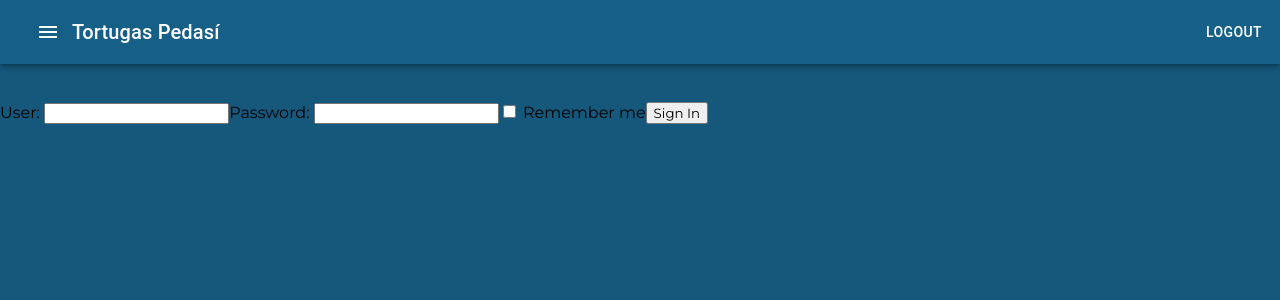
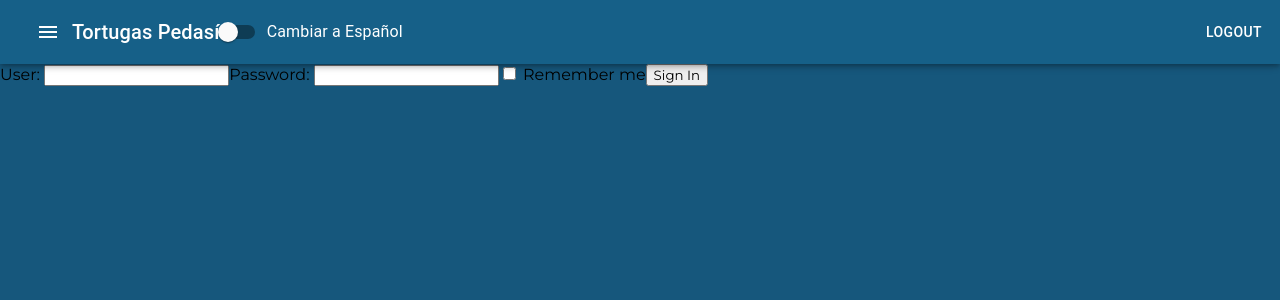
Before and after one commit to CarlosRabid/tortugaspedasi, a React (Create React App) app in the folder tortugaspedasi/: page / in a window 1280 px wide. Shown: the top 300 px of the page. Built offline with nearby package versions, Linux system fonts and the light colour scheme.

Commit message:
working landing

```diff
--- a/tortugaspedasi/src/App.js
+++ b/tortugaspedasi/src/App.js
@@ -7,7 +7,6 @@ import Landing from './Components/Landing';
 import Form from './Components/Form/Form';
 import Spreadsheet from './Components/Spreadsheet/Spreadsheet';
 import Analytics from './Components/Analytics/Analytics';
-import { FormControlLabel, Switch } from '@material-ui/core';
 import './App.css';
 
 
@@ -32,6 +31,7 @@ class App extends Component {
       location: location
     })
   }
+
   changeLanguage = () => {
     const { i18n } = this.props;
     if (this.state.lng === "en") {
@@ -47,20 +47,22 @@ class App extends Component {
   isLoggedIn = () => localStorage.getItem('user') || this.state.userName
 
   logOut = () => {
-    this.setState({ userName: "" })
-    localStorage.clear()
-  }
-
+    this.setState({
+      location: "",
+      userName: "",
+      lng: "en",
+    })
+    localStorage.clear() }
 
   render() {
 
     return (<>
       {/* <button onClick={() => changeLanguage('en')}>en</button>
         <button onClick={() => changeLanguage('es')}>es</button> */}
-      <FormControlLabel
+      {/* <FormControlLabel
         control={<Switch checked={(this.state.lng === "es") ? true : false} onChange={this.changeLanguage} />}
         label={(this.state.lng === "es") ? "Switch to English" : "Cambiar a Español"}
-      />
+      /> */}
       <div>
 
         <BrowserRouter>
@@ -68,8 +70,12 @@ class App extends Component {
           <NavBar location={this.state.location}
             logOut={this.logOut}
             name={this.state.userName}
-            updateNavBar={this.updateNavBar}>
+            updateNavBar={this.updateNavBar}
+            lng={this.state.lng}
+            changeLanguage={this.changeLanguage}>
+
           </NavBar>
+
 
           <Route path="/" exact render={() =>
             (this.state.userName ?
--- a/tortugaspedasi/src/Components/Landing.js
+++ b/tortugaspedasi/src/Components/Landing.js
@@ -1,5 +1,5 @@
 import React, { Component } from 'react';
-import { BrowserRouter as Router, Route, Link } from 'react-router-dom' //do not delete Router Route
+import { BrowserRouter as Router, Route, Link, Redirect } from 'react-router-dom' //do not delete Router Route
 import { withTranslation } from 'react-i18next';
 import Form from './Form/Form';
 import Spreadsheet from './Spreadsheet/Spreadsheet';
@@ -16,10 +16,9 @@ class Landing extends Component {
         }
     }
 
-
-
     render() {
         const { t } = this.props;
+        if(!this.props.isLoggedIn()){return <Redirect to="/"/>}
         return (
 
                 <div className="container">
--- a/tortugaspedasi/src/Components/NavBar.js
+++ b/tortugaspedasi/src/Components/NavBar.js
@@ -8,12 +8,14 @@ import IconButton from "@material-ui/core/IconButton";
 import MenuIcon from "@material-ui/icons/Menu";
 import ToolbarMenu from "./ToolbarMenu";
 import { Button, MenuItem, List, ListItem, ListItemIcon, ListItemText, Divider, Drawer } from "@material-ui/core";
-import { BrowserRouter as Router, Route, Redirect, Link } from 'react-router-dom'; //do NOT delete grayed out ones
+import { BrowserRouter as Router, Route, Redirect, Link } from 'react-router-dom'; //do NOT delete grayed out
 import HomeIcon from '@material-ui/icons/Home';
 import ListAltIcon from '@material-ui/icons/ListAlt';
 import StorageIcon from '@material-ui/icons/Storage';
 import PollIcon from '@material-ui/icons/Poll';
 import { makeStyles } from '@material-ui/core/styles';
+import { FormControlLabel, Switch } from '@material-ui/core';
+
 
 const styles = {
   root: {
@@ -136,10 +138,18 @@ const classes = styles;
                     </Button>];
             }}
           />
+
+         <FormControlLabel className="language-toggle"
+        control={<Switch checked={(props.lng === "es") ? true : false} onChange={props.changeLanguage} />}
+        label={(props.lng === "es") ? "Switch to English" : "Cambiar a Español"}
+      />
+
         </Toolbar>
       </AppBar>
-      <div className={spclasses.offset}> {/* to add content below navbar */}
-      </div>
+
+      {/* Toolbar to add extra space after navbar */}
+      <Toolbar />
+
     </div>
   );
 }
```
